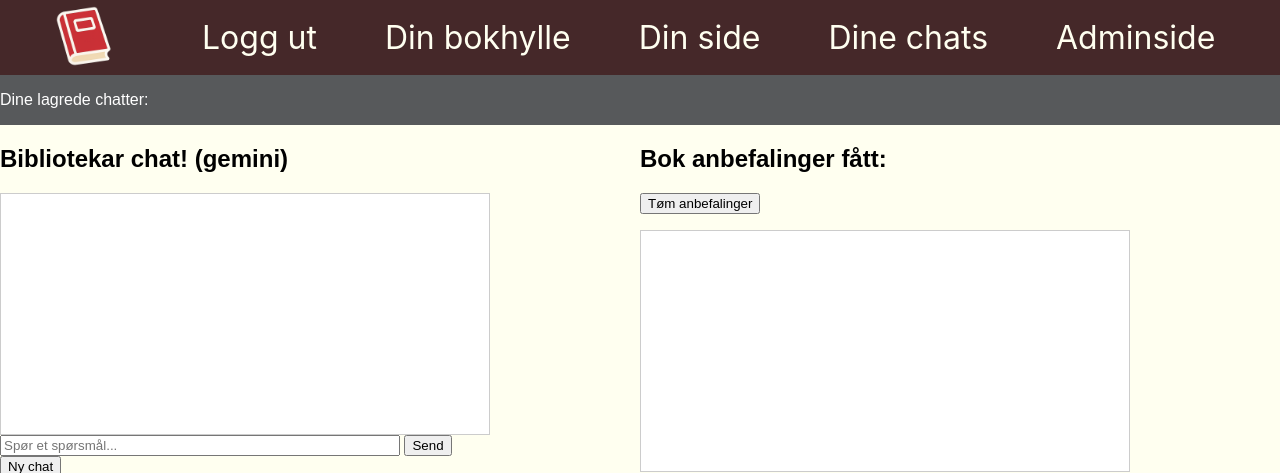
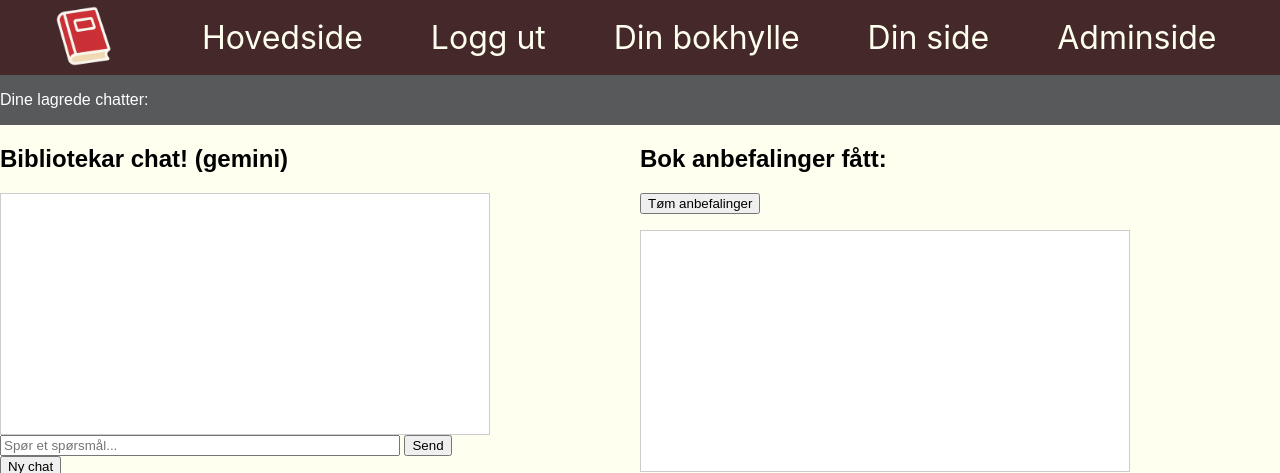
Before and after one commit to NiriLorentzen/PHP_gruppearbeid, a PHP site: page /PHP_gruppearbeid/user_chats.php in a window 1280 px wide. Shown: the top 473 px of the page. Run offline with PHP 8.4, Linux system fonts and the light colour scheme; the visitor is signed in with stand-in values (Sample User, id 1); data that the repository does not hold is empty.

Commit message:
Endret user_chats til hovedsiden

```diff
--- a/Scripts/navbar.php
+++ b/Scripts/navbar.php
@@ -9,14 +9,15 @@
     echo "<div class='navbar'>";
     echo '<a href="' . $baseUrl . '/index.php"><img src="' . $baseUrl . '/Images/book.png"></a>';
     if(checkLoggedIn()){
+        echo "<a href='" . $baseUrl . "/user_chats.php'>Hovedside</a>";
         echo "<a href='" . $baseUrl . "/logUt.php'>Logg ut</a>";
         echo "<a href='" . $baseUrl . "/bookshelf.php'>Din bokhylle</a>";
         echo "<a href='" . $baseUrl . "/userPage.php'>Din side</a>";
-        echo "<a href='" . $baseUrl . "/user_chats.php'>Dine chats</a>";
         if(checkAdmin()){
             echo "<a href='" . $baseUrl . "/adminPage.php'>Adminside</a>";
         }
     } else {
+        echo "<a href='" . $baseUrl . "/user_chats.php'>Hovedside</a>";
         echo '<a href="' . $baseUrl . '/registerUser.php">Registrer bruker</a>';
         echo "<a href='" . $baseUrl . "/logIn.php'>Logg inn</a>";
     }
--- a/user_chats.php
+++ b/user_chats.php
@@ -84,6 +84,7 @@
     <script src="scripts/JS/buttons.js" defer></script>
 </head>
 <body>
+    <?php if(checkLoggedIn()): ?>
         <?php foreach($oldChats as $chat):?>
             <div class="chats-menu"> <p>Dine lagrede chatter:</p>
                 <?php foreach($chat as $chatlog): ?>
@@ -94,6 +95,7 @@
                 <?php endforeach; ?>
             </div>
         <?php endforeach; ?>
+    <?php endif; ?>
     <div class="gemini-tekst-bokser">
         <div>
             <h2>Bibliotekar chat! (gemini)</h2>
@@ -109,15 +111,16 @@
                 <button type="submit" id="newChatBtn">Ny chat</button>
             </form>
 
+        <?php if(checkLoggedIn()): ?>
             <form method="post" onsubmit="return confirm('Er du sikker?');">
                 <input type="hidden" name="action" value="deleteChat">
                 <button type="submit" id="deleteChatBtn">Slett chat</button>
             </form>
-
             <form method="post">
                 <input type="hidden" name="action" value="saveChat">
                 <button type="submit">Lagre denne chatten</button>
             </form>
+        <?php endif; ?>
 
         </div>
         <div>
```
Lines whose indentation alone changed are shown as unchanged.
